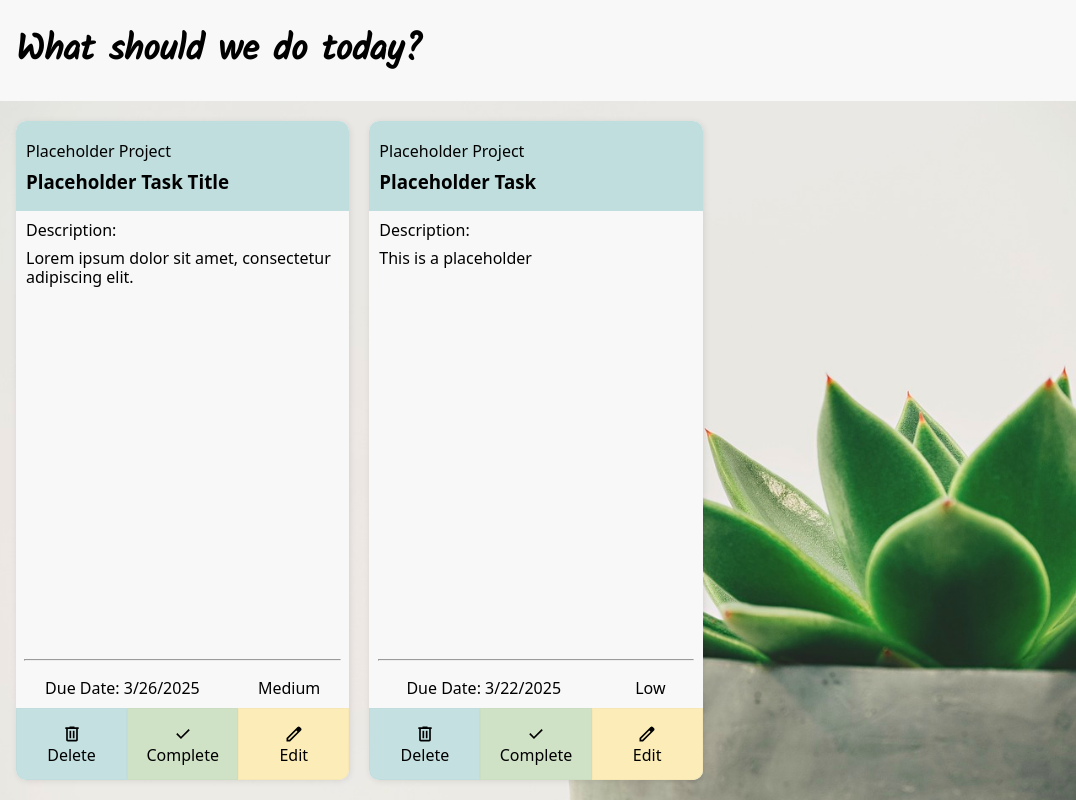
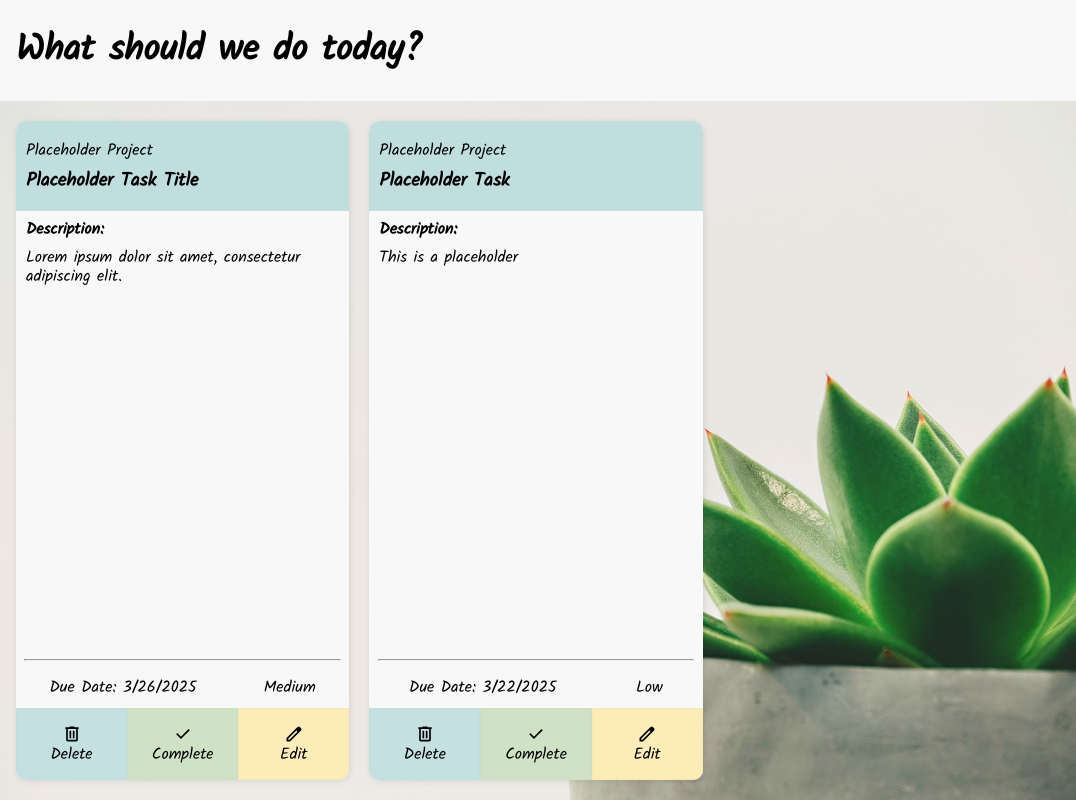
Before and after one commit to AlexS1302/to-do-list, a website built with webpack: page src/template.html in a window 1280 px wide. Shown: the full height of the page, 204-1280 px from the left. Built offline with nearby package versions, Linux system fonts and the light colour scheme; files whose address does not match are found by name.

Commit message:
Add Kalam font to all card elements

```diff
--- a/src/components/taskCard.js
+++ b/src/components/taskCard.js
@@ -36,7 +36,7 @@ export function cardConstruction(task) {
     card.appendChild(cardBody);
 
     //Card body children
-    const cardDescHeader = document.createElement("h4");
+    const cardDescHeader = document.createElement("h3");
     cardDescHeader.classList.add("card-desc-header");
     cardDescHeader.textContent = "Description: ";
     cardBody.appendChild(cardDescHeader);
--- a/src/styles.css
+++ b/src/styles.css
@@ -178,6 +178,7 @@ input, select {
     filter: saturate(1.3);
     box-shadow: 1px 1px 6px rgba(0, 0, 0, 0.1);
     transition: 0.5s ease;
+    font-family: Kalam;
 }
 
 .card-header {
@@ -190,18 +191,19 @@ input, select {
     margin-right: 10px;
 }
 
-.card-project, .card-desc-header {
+.card-project {
     margin-bottom: 10px;
     font-weight: 500;
-}
-
-.card-desc-header{
-    margin-top: 10px;
 }
 
 .card-title, .card-desc {
     margin-inline: 10px;
     margin-top: 5px;
+}
+.card-desc-header{
+    margin-block: 10px;
+    font-size: 1rem;
+    font-weight: 700;
 }
 
 /* Card footer */
@@ -223,6 +225,8 @@ input, select {
     margin-block: 10px;
     justify-content: space-around;
 }
+
+/* Buttons */
 
 .btn-container {
     display: grid;
```
